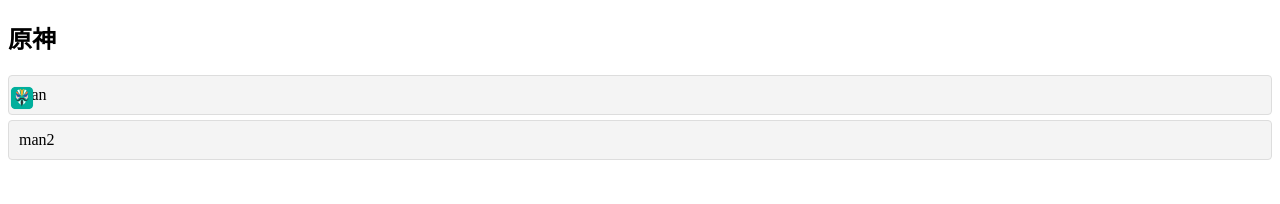
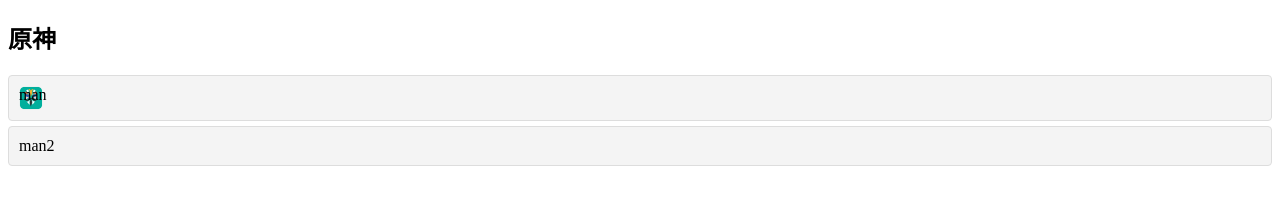
Before and after one commit to sldjadkd/sldjadkd.github.io, a plain HTML site: page xtcres/index.html in a window 1280 px wide. Drawn offline with Linux system fonts and the light colour scheme.

Commit message:
Update index.html

```diff
--- a/xtcres/index.html
+++ b/xtcres/index.html
@@ -26,25 +26,24 @@
         li:hover {
             background-color: #e2e2e2; /* 鼠标悬停时的背景色 */
 		}
-		.icon1::before {
-            content: "";
-            position: absolute;
-            left: 10px; /* 位置调整以适应图标 */
-            /*top: 50%;*/
-            /*transform: translateY(-50%);*/
+		.icon {
             width: 24px; /* 图标宽度 */
             height: 24px; /* 图标高度 */
-            background-image: url('./res/icon1.png'); /* 第一个图标 */
             background-size: contain; /* 确保图片适应容器 */
             background-repeat: no-repeat; /* 防止图片重复 */
             background-position: center; /* 图片居中 */
-        }
+            display: inline-block; /* 使图标在列表项中保持行内块状 */
+            margin-right: 10px; /* 图标和文本之间的间距 */
+		}
+		.icon1 {
+			background-image: url("./res/icon1.png");
+		}
 		</style>
 	</head>
 	<body onload="init()">
 		<h2>原神</h2>
 		<ul>
-			<li class="icon1">man</li>
+			<li><span class="icon icon1">man</span></li>
 			<li>man2</li>
 		</ul>
 	</body>
```
